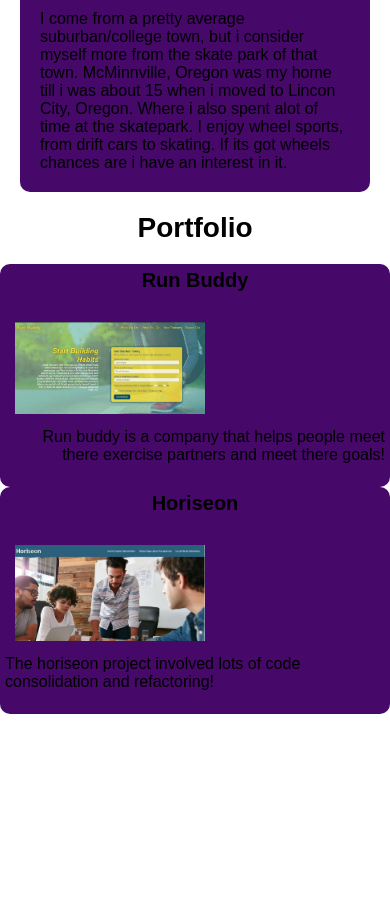
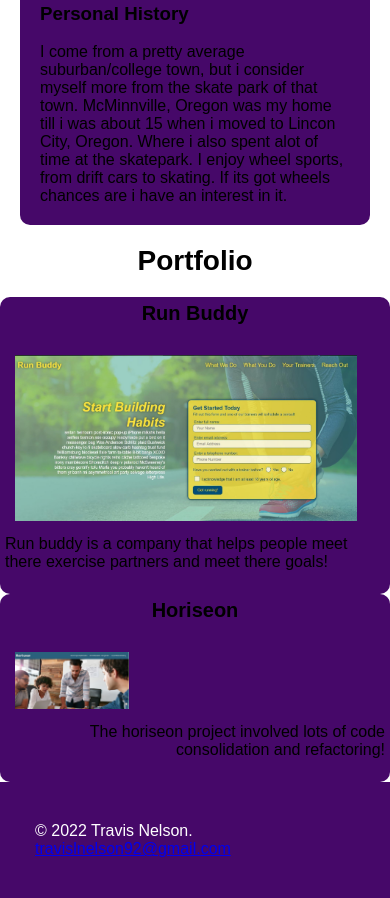
Before and after one commit to ValiantThor92/portfolio, a plain HTML site: page index.html in a window 390 px wide. Shown: the part 1179-2077 px from the top of the page. Before the commit the page ends 1933 px from the top, so only its background shows below. Drawn offline with Linux system fonts and the light colour scheme.

Commit message:
add contact and media queries, adjust img size

```diff
--- a/assets/css/style.css
+++ b/assets/css/style.css
@@ -113,7 +113,7 @@ header nav ul li a:hover {
 }
 
 .about img {
-    width: 80%;
+    width: 100%;
     display: flex;
 }
 
@@ -173,14 +173,39 @@ header nav ul li a:hover {
 }
 
 .project-wrapper img {
-    width: 50%;
+    width: 90%;
+    height: auto;
+    margin: 10px;
+}
+
+.project-wrapper2 {
+    background: var(--secondary-color);
+    color: var(--primary-color);
+    width: 100%;
+    margin: 0 auto;
+    padding: 5px;
+    display: flex;
+    flex-wrap: wrap;
+    justify-content: flex-start;
+    border-radius: 10px;
+}
+
+.project-wrapper2 img {
+    width: 30%;
+    height: auto;
     margin: 10px;
 }
 
 /* footer style starts */
+/* contact section is within footer */
 
-.contact {
+footer {
     background: var(--secondary-color);
+    width: 100%;
+    padding: 40px 35px;
+    display: flex;
+    justify-content: space-between;
+    flex-wrap: wrap;
 }
 
 
@@ -189,6 +214,7 @@ header nav ul li a:hover {
 .text-left {
     text-align: left;
 }
+
 
 .text-right {
     text-align: right;
@@ -212,6 +238,22 @@ header nav ul li a:hover {
         width: 100%;
         text-align: center;
     }
+
+    header nav ul {
+        margin-top: 20px;
+        width: 100%;
+        justify-content: center;
+    }
+
+    header nav ul li a {
+        font-size: 20px;
+    }
+
+    footer div {
+        text-align: center;
+        width: 100%;
+    }
+
 }
 
 /* media queries for tablet and smaller */
--- a/index.html
+++ b/index.html
@@ -25,7 +25,7 @@
                 <a href="#portfolio">Portfolio</a>
             </li>
             <li>
-                <a href="contact">Contact</a>
+                <a href="#contact">Contact</a>
             </li>
         </ul>
     </nav>
@@ -96,9 +96,6 @@
             <h2 class="section-title">Portfolio</h2>
         </div>
         <div>
-
-
-
             <article class="project-wrapper">
                 <div class="flex-flow">
                     <h3 class="subsection-title">
@@ -107,8 +104,8 @@
                     <a href="https://valiantthor92.github.io/run-buddy">
                         <img src="./assets/images/runbuddy.jpg">
                     </a>
-                </div>
-                <div class="text-right">
+
+
                     <p>
                         Run buddy is a company that helps people meet there exercise partners and meet there goals!
                     </p>
@@ -116,48 +113,36 @@
                 </div>
             </article>
 
-            <div>
-                <article class="project-wrapper">
+            <article class="project-wrapper2">
+                <div class="flex-flow">
                     <h3 class="subsection-title">
                         Horiseon
                     </h3>
                     <a href ="https://valiantthor92.github.io/horiseon-code-refactor/index.html">
                         <img src="./assets/images/horiseon1.jpg">
                     </a>
+                </div>
+                <div class="text-right">
                     <p>
                         The horiseon project involved lots of code consolidation and refactoring!
                     </p>
                     <br />
+                </div>
             </article>
-            </div>
-
         </div>
     </section>
 
 
   <!-- contact section -->
 
+<!-- footer -->
+        <footer>
             <section id="contact">
-      <div class="flex-row">
-
-
-              <p>
-                 Contact me?
-              </p>
-          </h2>
-
-          <h3>
-            @-insertfakeemail@here.com
-          </h3>
-
+                <div>
+                    &copy; 2022 Travis Nelson.<br />
+                    <a href="mailto:travislnelson92@gmail.com">travislnelson92@gmail.com</a>
                 </div>
             </section>
-
-
-<!-- footer -->
-
-        <footer>
-            &copy; 2022 Travis Nelson.
         </footer>
     </body>
 </html>
```
Lines whose indentation alone changed are shown as unchanged.
